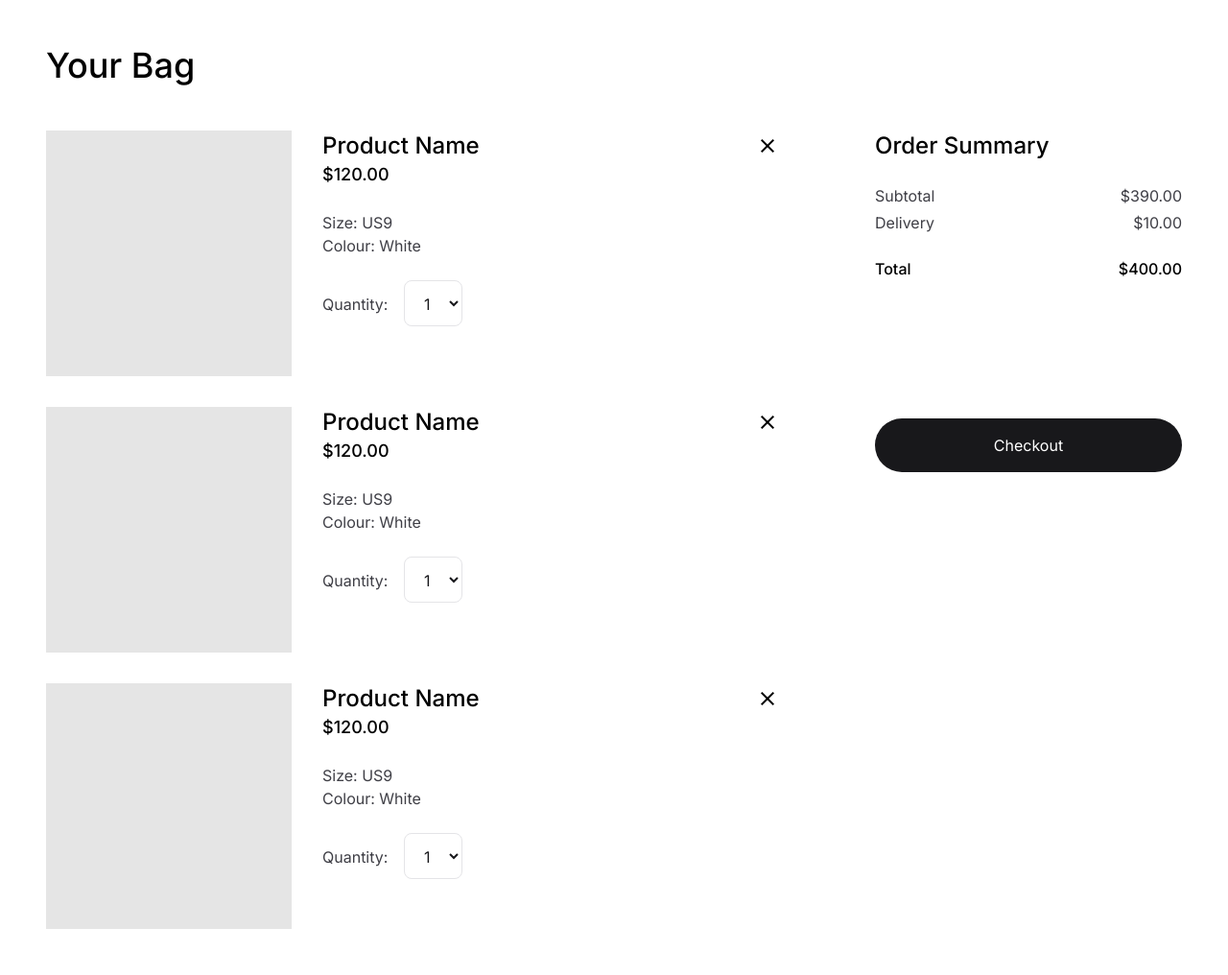
After one commit to yuen0040/IE4727-Project, a PHP site: page /cart.html in a window 1280 px wide. The commit adds this page. Shown: the whole page at 96% size. Run offline with PHP 8.4, Linux system fonts and the light colour scheme.

Commit message:
Added cart page

```diff
--- /dev/null
+++ b/src/cart.html
@@ -0,0 +1,151 @@
+<!doctype html>
+<html lang="en">
+  <head>
+    <meta charset="UTF-8" />
+    <meta name="viewport" content="width=device-width, initial-scale=1.0" />
+    <link rel="preconnect" href="https://fonts.googleapis.com" />
+    <link rel="preconnect" href="https://fonts.gstatic.com" crossorigin />
+    <link
+      href="https://fonts.googleapis.com/css2?family=Inter:ital,opsz,wght@0,14..32,100..900;1,14..32,100..900&display=swap"
+      rel="stylesheet"
+    />
+    <link
+      rel="stylesheet"
+      href="https://fonts.googleapis.com/css2?family=Material+Symbols+Outlined:opsz,wght,FILL,GRAD@40,400,0,0&icon_names=close"
+    />
+    <link href="./output.css" rel="stylesheet" />
+    <title>Shopping Bag</title>
+  </head>
+  <body>
+    <main class="mx-auto max-w-[1400px] p-12 w-full">
+      <h1 class="text-4xl font-medium mb-12">Your Bag</h1>
+      <section class="flex gap-12 flex-wrap md:gap-24 justify-center">
+        <div class="flex flex-col gap-8 flex-1 min-w-fit">
+          <div class="flex gap-8 w-full">
+            <div class="aspect-square size-32 md:size-64 bg-neutral-200"></div>
+            <div class="flex flex-col gap-6 w-full">
+              <div>
+                <div class="flex justify-between gap-6 items-center">
+                  <a class="text-2xl font-medium">Product Name</a>
+                  <button class="size-8 flex items-center justify-center">
+                    <span class="material-symbols-outlined"> close </span>
+                  </button>
+                </div>
+                <p class="text-lg font-medium">$120.00</p>
+              </div>
+              <div class="text-zinc-700">
+                <p>Size: US9</p>
+                <p>Colour: White</p>
+              </div>
+              <div class="text-zinc-700">
+                <label for="quantity">Quantity:</label>
+                <select
+                  name="quantity"
+                  id="quantity"
+                  class="p-3 pl-4 text-base text-zinc-900 ml-3 rounded-lg bg-white border border-zinc-200 after:block"
+                >
+                  -
+                  <option value="1" selected>1</option>
+                  <option value="2">2</option>
+                  <option value="3">3</option>
+                  <option value="4">4</option>
+                  <option value="5">5</option>
+                </select>
+              </div>
+            </div>
+          </div>
+          <div class="flex gap-8 w-full">
+            <div class="aspect-square size-32 md:size-64 bg-neutral-200"></div>
+            <div class="flex flex-col gap-6 w-full">
+              <div>
+                <div class="flex justify-between gap-6 items-center">
+                  <a class="text-2xl font-medium">Product Name</a>
+                  <button class="size-8 flex items-center justify-center">
+                    <span class="material-symbols-outlined"> close </span>
+                  </button>
+                </div>
+                <p class="text-lg font-medium">$120.00</p>
+              </div>
+              <div class="text-zinc-700">
+                <p>Size: US9</p>
+                <p>Colour: White</p>
+              </div>
+              <div class="text-zinc-700">
+                <label for="quantity">Quantity:</label>
+                <select
+                  name="quantity"
+                  id="quantity"
+                  class="p-3 pl-4 text-base text-zinc-900 ml-3 rounded-lg bg-white border border-zinc-200 after:block"
+                >
+                  -
+                  <option value="1" selected>1</option>
+                  <option value="2">2</option>
+                  <option value="3">3</option>
+                  <option value="4">4</option>
+                  <option value="5">5</option>
+                </select>
+              </div>
+            </div>
+          </div>
+          <div class="flex gap-8 w-full">
+            <div class="aspect-square size-32 md:size-64 bg-neutral-200"></div>
+            <div class="flex flex-col gap-6 w-full">
+              <div>
+                <div class="flex justify-between gap-6 items-center">
+                  <a class="text-2xl font-medium">Product Name</a>
+                  <button class="size-8 flex items-center justify-center">
+                    <span class="material-symbols-outlined"> close </span>
+                  </button>
+                </div>
+                <p class="text-lg font-medium">$120.00</p>
+              </div>
+              <div class="text-zinc-700">
+                <p>Size: US9</p>
+                <p>Colour: White</p>
+              </div>
+              <div class="text-zinc-700">
+                <label for="quantity">Quantity:</label>
+                <select
+                  name="quantity"
+                  id="quantity"
+                  class="p-3 pl-4 text-base text-zinc-900 ml-3 rounded-lg bg-white border border-zinc-200 after:block"
+                >
+                  -
+                  <option value="1" selected>1</option>
+                  <option value="2">2</option>
+                  <option value="3">3</option>
+                  <option value="4">4</option>
+                  <option value="5">5</option>
+                </select>
+              </div>
+            </div>
+          </div>
+        </div>
+        <div class="w-full lg:max-w-80">
+          <div class="flex flex-col gap-6 mb-36">
+            <h6 class="text-2xl font-medium">Order Summary</h6>
+            <div class="flex flex-col gap-1 text-zinc-700">
+              <div class="flex justify-between">
+                <p>Subtotal</p>
+                <p>$390.00</p>
+              </div>
+              <div class="flex justify-between">
+                <p>Delivery</p>
+                <p>$10.00</p>
+              </div>
+            </div>
+            <div class="flex justify-between font-medium">
+              <p>Total</p>
+              <p>$400.00</p>
+            </div>
+          </div>
+          <button
+            class="w-full py-4 px-12 flex justify-center items-center text-white bg-zinc-900 rounded-full hover:bg-zinc-900/90 transition-colors"
+          >
+            Checkout
+          </button>
+        </div>
+      </section>
+    </main>
+  </body>
+</html>
--- a/src/output.css
+++ b/src/output.css
@@ -695,28 +661,20 @@ video {
   margin-top: 1.5rem;
 }
 
-.ml-6 {
-  margin-left: 1.5rem;
+.mt-8 {
+  margin-top: 2rem;
 }
 
-.mt-12 {
-  margin-top: 3rem;
+.mb-12 {
+  margin-bottom: 3rem;
 }
 
-.ml-2 {
-  margin-left: 0.5rem;
+.ml-3 {
+  margin-left: 0.75rem;
 }
 
-.mb-0 {
-  margin-bottom: 0px;
-}
-
-.ml-10 {
-  margin-left: 2.5rem;
-}
-
-.mt-10 {
-  margin-top: 2.5rem;
+.mb-36 {
+  margin-bottom: 9rem;
 }
 
 .block {
@@ -739,29 +697,32 @@ video {
   display: none;
 }
 
+.aspect-square {
+  aspect-ratio: 1 / 1;
+}
+
 .size-6 {
   width: 1.5rem;
   height: 1.5rem;
 }
 
-.h-6 {
-  height: 1.5rem;
+.size-64 {
+  width: 16rem;
+  height: 16rem;
 }
 
-.h-12 {
-  height: 3rem;
+.size-32 {
+  width: 8rem;
+  height: 8rem;
 }
 
-.h-screen {
-  height: 100vh;
+.size-8 {
+  width: 2rem;
+  height: 2rem;
 }
 
-.h-10 {
-  height: 2.5rem;
-}
-
-.h-4 {
-  height: 1rem;
+.h-16 {
+  height: 4rem;
 }
 
 .h-48 {
@@ -772,36 +733,33 @@ video {
   height: 24rem;
 }
 
-.h-16 {
-  height: 4rem;
-}
-
-.h-32 {
-  height: 8rem;
-}
-
 .h-full {
   height: 100%;
 }
 
-.w-6 {
-  width: 1.5rem;
+.h-screen {
+  height: 100vh;
 }
 
 .w-full {
   width: 100%;
 }
 
-.w-4 {
-  width: 1rem;
+.w-80 {
+  width: 20rem;
 }
 
-.w-32 {
-  width: 8rem;
+.min-w-80 {
+  min-width: 20rem;
 }
 
-.w-16 {
-  width: 4rem;
+.min-w-fit {
+  min-width: -moz-fit-content;
+  min-width: fit-content;
+}
+
+.max-w-7xl {
+  max-width: 80rem;
 }
 
 .max-w-md {
@@ -812,20 +770,16 @@ video {
   max-width: 24rem;
 }
 
-.max-w-7xl {
-  max-width: 80rem;
+.max-w-\[1400px\] {
+  max-width: 1400px;
 }
 
-.flex-shrink-0 {
-  flex-shrink: 0;
+.flex-1 {
+  flex: 1 1 0%;
 }
 
 .flex-grow {
   flex-grow: 1;
-}
-
-.transform {
-  transform: translate(var(--tw-translate-x), var(--tw-translate-y)) rotate(var(--tw-rotate)) skewX(var(--tw-skew-x)) skewY(var(--tw-skew-y)) scaleX(var(--tw-scale-x)) scaleY(var(--tw-scale-y));
 }
 
 .list-disc {
@@ -844,16 +802,12 @@ video {
   grid-template-columns: repeat(5, minmax(0, 1fr));
 }
 
-.grid-cols-2 {
-  grid-template-columns: repeat(2, minmax(0, 1fr));
-}
-
 .flex-col {
   flex-direction: column;
 }
 
-.content-center {
-  align-content: center;
+.flex-wrap {
+  flex-wrap: wrap;
 }
 
 .items-start {
@@ -872,14 +826,6 @@ video {
   justify-content: space-between;
 }
 
-.gap-8 {
-  gap: 2rem;
-}
-
-.gap-6 {
-  gap: 1.5rem;
-}
-
 .gap-2 {
   gap: 0.5rem;
 }
@@ -888,28 +834,20 @@ video {
   gap: 1rem;
 }
 
-.space-x-4 > :not([hidden]) ~ :not([hidden]) {
-  --tw-space-x-reverse: 0;
-  margin-right: calc(1rem * var(--tw-space-x-reverse));
-  margin-left: calc(1rem * calc(1 - var(--tw-space-x-reverse)));
+.gap-6 {
+  gap: 1.5rem;
 }
 
-.space-x-1 > :not([hidden]) ~ :not([hidden]) {
-  --tw-space-x-reverse: 0;
-  margin-right: calc(0.25rem * var(--tw-space-x-reverse));
-  margin-left: calc(0.25rem * calc(1 - var(--tw-space-x-reverse)));
+.gap-8 {
+  gap: 2rem;
 }
 
-.space-x-10 > :not([hidden]) ~ :not([hidden]) {
-  --tw-space-x-reverse: 0;
-  margin-right: calc(2.5rem * var(--tw-space-x-reverse));
-  margin-left: calc(2.5rem * calc(1 - var(--tw-space-x-reverse)));
+.gap-12 {
+  gap: 3rem;
 }
 
-.space-x-5 > :not([hidden]) ~ :not([hidden]) {
-  --tw-space-x-reverse: 0;
-  margin-right: calc(1.25rem * var(--tw-space-x-reverse));
-  margin-left: calc(1.25rem * calc(1 - var(--tw-space-x-reverse)));
+.gap-1 {
+  gap: 0.25rem;
 }
 
 .space-x-2 > :not([hidden]) ~ :not([hidden]) {
@@ -918,26 +856,32 @@ video {
   margin-left: calc(0.5rem * calc(1 - var(--tw-space-x-reverse)));
 }
 
+.space-x-4 > :not([hidden]) ~ :not([hidden]) {
+  --tw-space-x-reverse: 0;
+  margin-right: calc(1rem * var(--tw-space-x-reverse));
+  margin-left: calc(1rem * calc(1 - var(--tw-space-x-reverse)));
+}
+
 .space-x-6 > :not([hidden]) ~ :not([hidden]) {
   --tw-space-x-reverse: 0;
   margin-right: calc(1.5rem * var(--tw-space-x-reverse));
   margin-left: calc(1.5rem * calc(1 - var(--tw-space-x-reverse)));
 }
 
+.rounded {
+  border-radius: 0.25rem;
+}
+
+.rounded-full {
+  border-radius: 9999px;
+}
+
 .rounded-lg {
   border-radius: 0.5rem;
 }
 
-.rounded {
-  border-radius: 0.25rem;
-}
-
 .rounded-md {
   border-radius: 0.375rem;
-}
-
-.rounded-full {
-  border-radius: 9999px;
 }
 
 .border {
@@ -948,19 +892,24 @@ video {
   border-bottom-width: 2px;
 }
 
+.border-black {
+  --tw-border-opacity: 1;
+  border-color: rgb(0 0 0 / var(--tw-border-opacity));
+}
+
 .border-gray-300 {
   --tw-border-opacity: 1;
   border-color: rgb(209 213 219 / var(--tw-border-opacity));
 }
 
-.border-blue-700 {
+.border-zinc-200 {
   --tw-border-opacity: 1;
-  border-color: rgb(29 78 216 / var(--tw-border-opacity));
+  border-color: rgb(228 228 231 / var(--tw-border-opacity));
 }
 
-.border-black {
-  --tw-border-opacity: 1;
-  border-color: rgb(0 0 0 / var(--tw-border-opacity));
+.bg-black {
+  --tw-bg-opacity: 1;
+  background-color: rgb(0 0 0 / var(--tw-bg-opacity));
 }
 
 .bg-gray-100 {
@@ -978,9 +937,13 @@ video {
   background-color: rgb(255 255 255 / var(--tw-bg-opacity));
 }
 
-.bg-gray-200 {
+.bg-neutral-200 {
   --tw-bg-opacity: 1;
-  background-color: rgb(229 231 235 / var(--tw-bg-opacity));
+  background-color: rgb(229 229 229 / var(--tw-bg-opacity));
+}
+
+.bg-transparent {
+  background-color: transparent;
 }
 
 .bg-blue-700 {
@@ -988,19 +951,9 @@ video {
   background-color: rgb(29 78 216 / var(--tw-bg-opacity));
 }
 
-.bg-gray-50 {
+.bg-zinc-900 {
   --tw-bg-opacity: 1;
-  background-color: rgb(249 250 251 / var(--tw-bg-opacity));
-}
-
-.bg-black {
-  --tw-bg-opacity: 1;
-  background-color: rgb(0 0 0 / var(--tw-bg-opacity));
-}
-
-.bg-gray-300 {
-  --tw-bg-opacity: 1;
-  background-color: rgb(209 213 219 / var(--tw-bg-opacity));
+  background-color: rgb(24 24 27 / var(--tw-bg-opacity));
 }
 
 .object-cover {
@@ -1012,12 +965,16 @@ video {
   padding: 1rem;
 }
 
-.p-2\.5 {
-  padding: 0.625rem;
+.p-6 {
+  padding: 1.5rem;
 }
 
-.p-6 {
-  padding: 1.5rem;
+.p-12 {
+  padding: 3rem;
+}
+
+.p-3 {
+  padding: 0.75rem;
 }
 
 .px-4 {
@@ -1040,42 +1007,18 @@ video {
   padding-bottom: 1rem;
 }
 
-.py-8 {
-  padding-top: 2rem;
-  padding-bottom: 2rem;
-}
-
-.px-2 {
-  padding-left: 0.5rem;
-  padding-right: 0.5rem;
-}
-
-.py-1 {
-  padding-top: 0.25rem;
-  padding-bottom: 0.25rem;
-}
-
-.py-12 {
-  padding-top: 3rem;
-  padding-bottom: 3rem;
-}
-
-.py-3 {
-  padding-top: 0.75rem;
-  padding-bottom: 0.75rem;
-}
-
 .py-6 {
   padding-top: 1.5rem;
   padding-bottom: 1.5rem;
 }
 
-.ps-10 {
-  padding-inline-start: 2.5rem;
+.px-12 {
+  padding-left: 3rem;
+  padding-right: 3rem;
 }
 
-.ps-3 {
-  padding-inline-start: 0.75rem;
+.pl-4 {
+  padding-left: 1rem;
 }
 
 .text-left {
@@ -1090,14 +1033,24 @@ video {
   text-align: right;
 }
 
+.text-2xl {
+  font-size: 1.5rem;
+  line-height: 2rem;
+}
+
+.text-3xl {
+  font-size: 1.875rem;
+  line-height: 2.25rem;
+}
+
 .text-4xl {
   font-size: 2.25rem;
   line-height: 2.5rem;
 }
 
-.text-2xl {
-  font-size: 1.5rem;
-  line-height: 2rem;
+.text-lg {
+  font-size: 1.125rem;
+  line-height: 1.75rem;
 }
 
 .text-sm {
@@ -1110,23 +1063,9 @@ video {
   line-height: 1.75rem;
 }
 
-.text-3xl {
-  font-size: 1.875rem;
-  line-height: 2.25rem;
-}
-
-.text-lg {
-  font-size: 1.125rem;
-  line-height: 1.75rem;
-}
-
-.text-5xl {
-  font-size: 3rem;
-  line-height: 1;
-}
-
-.font-semibold {
-  font-weight: 600;
+.text-base {
+  font-size: 1rem;
+  line-height: 1.5rem;
 }
 
 .font-bold {
@@ -1147,34 +1110,9 @@ video {
   color: rgb(31 41 55 / var(--tw-text-opacity));
 }
 
-.text-white {
-  --tw-text-opacity: 1;
-  color: rgb(255 255 255 / var(--tw-text-opacity));
-}
-
-.text-blue-600 {
-  --tw-text-opacity: 1;
-  color: rgb(37 99 235 / var(--tw-text-opacity));
-}
-
-.text-gray-500 {
-  --tw-text-opacity: 1;
-  color: rgb(107 114 128 / var(--tw-text-opacity));
-}
-
-.text-black {
-  --tw-text-opacity: 1;
-  color: rgb(0 0 0 / var(--tw-text-opacity));
-}
-
 .text-gray-900 {
   --tw-text-opacity: 1;
   color: rgb(17 24 39 / var(--tw-text-opacity));
-}
-
-.text-gray-400 {
-  --tw-text-opacity: 1;
-  color: rgb(156 163 175 / var(--tw-text-opacity));
 }
 
 .text-red-500 {
@@ -1182,14 +1120,24 @@ video {
   color: rgb(239 68 68 / var(--tw-text-opacity));
 }
 
-.text-gray-700 {
-  --tw-text-opacity: 1;
-  color: rgb(55 65 81 / var(--tw-text-opacity));
-}
-
 .text-red-600 {
   --tw-text-opacity: 1;
   color: rgb(220 38 38 / var(--tw-text-opacity));
+}
+
+.text-white {
+  --tw-text-opacity: 1;
+  color: rgb(255 255 255 / var(--tw-text-opacity));
+}
+
+.text-zinc-700 {
+  --tw-text-opacity: 1;
+  color: rgb(63 63 70 / var(--tw-text-opacity));
+}
+
+.text-zinc-900 {
+  --tw-text-opacity: 1;
+  color: rgb(24 24 27 / var(--tw-text-opacity));
 }
 
 .line-through {
@@ -1204,30 +1152,36 @@ video {
   opacity: 0.65;
 }
 
+.shadow {
+  --tw-shadow: 0 1px 3px 0 rgb(0 0 0 / 0.1), 0 1px 2px -1px rgb(0 0 0 / 0.1);
+  --tw-shadow-colored: 0 1px 3px 0 var(--tw-shadow-color), 0 1px 2px -1px var(--tw-shadow-color);
+  box-shadow: var(--tw-ring-offset-shadow, 0 0 #0000), var(--tw-ring-shadow, 0 0 #0000), var(--tw-shadow);
+}
+
 .shadow-md {
   --tw-shadow: 0 4px 6px -1px rgb(0 0 0 / 0.1), 0 2px 4px -2px rgb(0 0 0 / 0.1);
   --tw-shadow-colored: 0 4px 6px -1px var(--tw-shadow-color), 0 2px 4px -2px var(--tw-shadow-color);
   box-shadow: var(--tw-ring-offset-shadow, 0 0 #0000), var(--tw-ring-shadow, 0 0 #0000), var(--tw-shadow);
 }
 
-.shadow {
-  --tw-shadow: 0 1px 3px 0 rgb(0 0 0 / 0.1), 0 1px 2px -1px rgb(0 0 0 / 0.1);
-  --tw-shadow-colored: 0 1px 3px 0 var(--tw-shadow-color), 0 1px 2px -1px var(--tw-shadow-color);
-  box-shadow: var(--tw-ring-offset-shadow, 0 0 #0000), var(--tw-ring-shadow, 0 0 #0000), var(--tw-shadow);
+.transition-colors {
+  transition-property: color, background-color, border-color, text-decoration-color, fill, stroke;
+  transition-timing-function: cubic-bezier(0.4, 0, 0.2, 1);
+  transition-duration: 150ms;
 }
 
-.filter {
-  filter: var(--tw-blur) var(--tw-brightness) var(--tw-contrast) var(--tw-grayscale) var(--tw-hue-rotate) var(--tw-invert) var(--tw-saturate) var(--tw-sepia) var(--tw-drop-shadow);
-}
-
-.hover\:bg-blue-800:hover {
-  --tw-bg-opacity: 1;
-  background-color: rgb(30 64 175 / var(--tw-bg-opacity));
+.after\:block::after {
+  content: var(--tw-content);
+  display: block;
 }
 
 .hover\:bg-gray-800:hover {
   --tw-bg-opacity: 1;
   background-color: rgb(31 41 55 / var(--tw-bg-opacity));
+}
+
+.hover\:bg-zinc-900\/90:hover {
+  background-color: rgb(24 24 27 / 0.9);
 }
 
 .hover\:text-black:hover {
@@ -1296,22 +1229,35 @@ video {
     display: flex;
   }
 
-  .md\:grid-cols-3 {
-    grid-template-columns: repeat(3, minmax(0, 1fr));
+  .md\:size-64 {
+    width: 16rem;
+    height: 16rem;
   }
 
   .md\:items-start {
     align-items: flex-start;
   }
+
+  .md\:gap-24 {
+    gap: 6rem;
+  }
 }
 
 @media (min-width: 1024px) {
-  .lg\:grid-cols-4 {
-    grid-template-columns: repeat(4, minmax(0, 1fr));
+  .lg\:w-80 {
+    width: 20rem;
+  }
+
+  .lg\:max-w-80 {
+    max-width: 20rem;
   }
 
   .lg\:grid-cols-2 {
     grid-template-columns: repeat(2, minmax(0, 1fr));
+  }
+
+  .lg\:grid-cols-4 {
+    grid-template-columns: repeat(4, minmax(0, 1fr));
   }
 
   .lg\:px-8 {
```
Also changed, not shown: other parts of src/output.css (+72 -136 lines).
